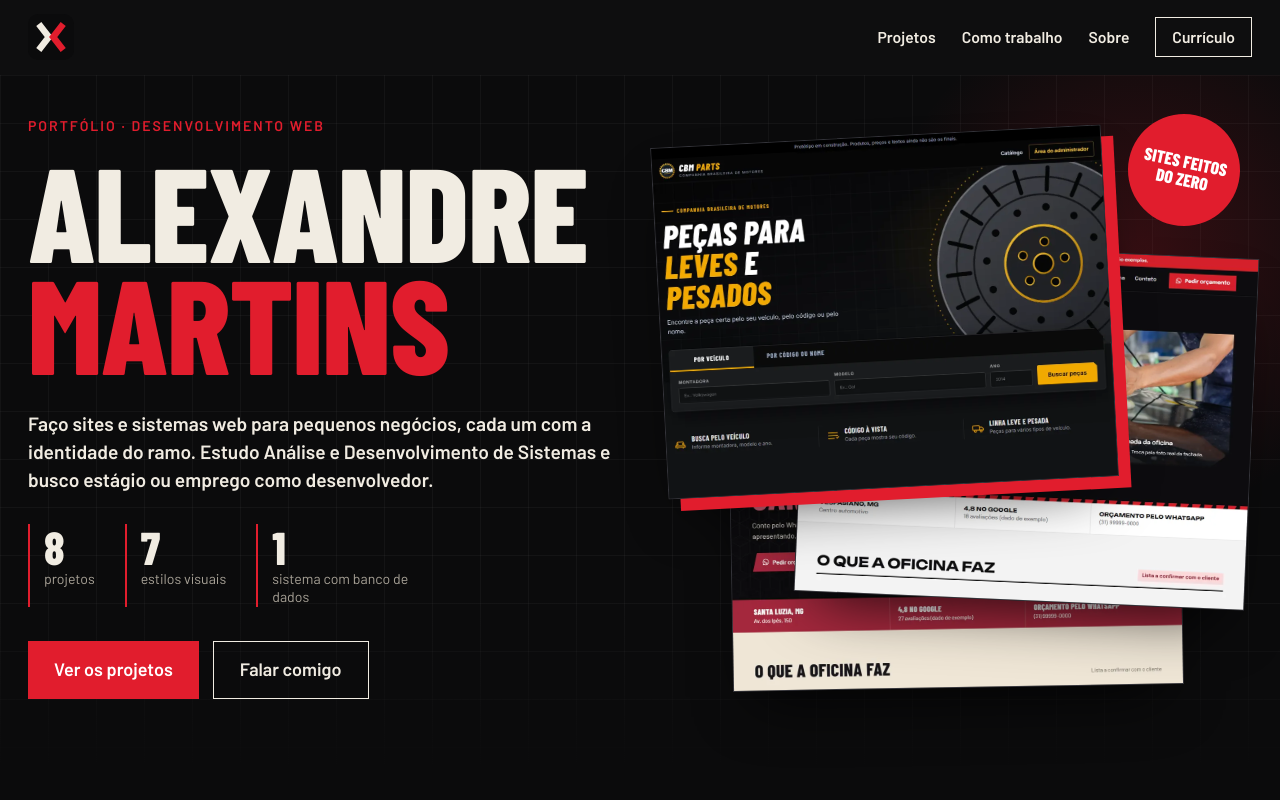
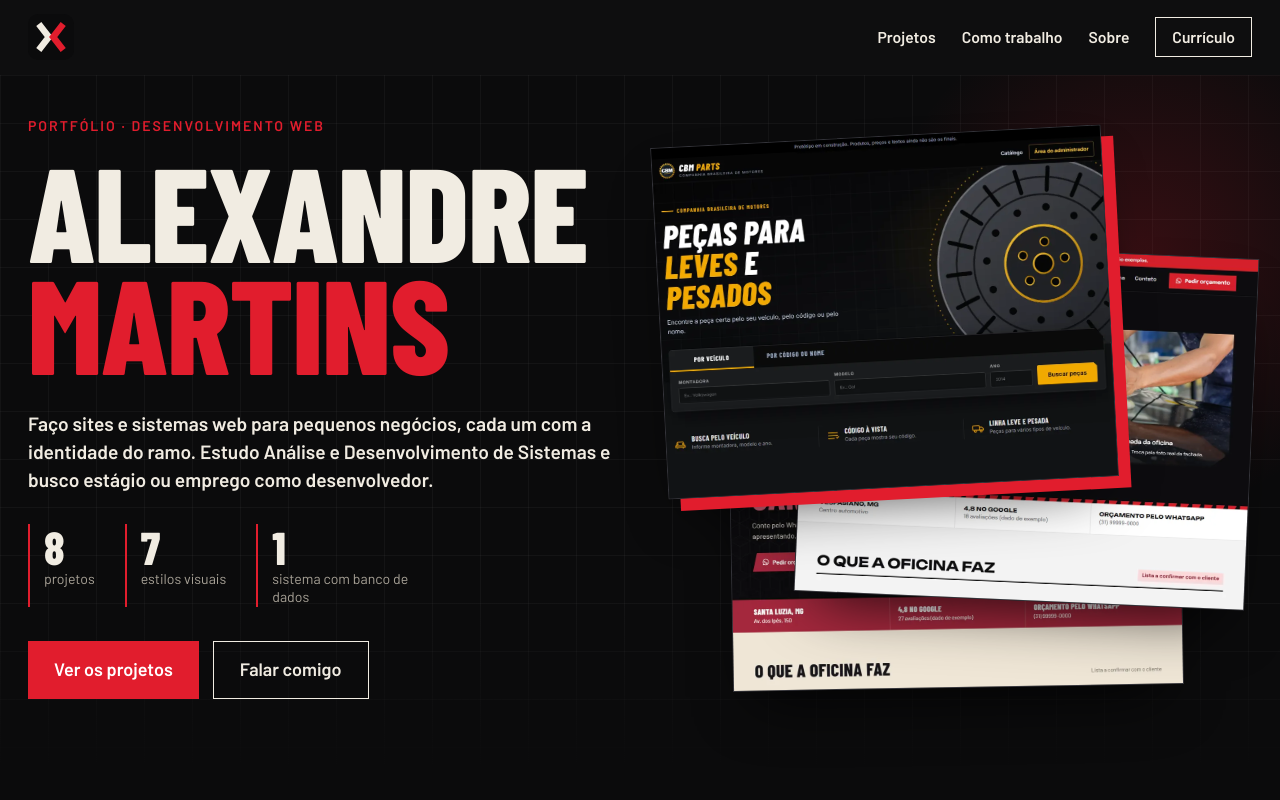
Before and after one commit to xANDE-git/portfolio-xandedev, a plain HTML site: page index.html in a window 1280 px wide. Shown: the top 800 px of the page. Drawn offline with Linux system fonts and the light colour scheme.

Commit message:
Portfólio: remove o selo redondo da capa

```diff
--- a/estilo.css
+++ b/estilo.css
@@ -35,7 +35,6 @@ h1 span{display:block}.l2{color:var(--a)}
 .cl1{left:0;top:2%;z-index:3;transform:rotate(-3deg);box-shadow:12px 12px 0 var(--a),0 30px 60px -24px rgba(0,0,0,.8)}
 .cl2{right:0;top:22%;z-index:2;transform:rotate(2.5deg)}
 .cl3{left:12%;bottom:0;z-index:1;transform:rotate(-1deg)}
-.selo-h{position:absolute;right:2%;top:-2%;z-index:4;display:grid;place-items:center;width:112px;height:112px;border-radius:50%;background:var(--a);color:#fff;font:800 1.1rem/1.05 Cond,sans-serif;text-transform:uppercase;text-align:center;transform:rotate(12deg)}
 /* seções */
 .sec-cab{display:flex;justify-content:space-between;align-items:end;flex-wrap:wrap;gap:12px 40px;padding:90px 0 34px}
 h2{font:800 clamp(2.8rem,6vw,5.2rem)/.9 Cond,sans-serif;text-transform:uppercase;position:relative}h2::before{content:"";display:block;width:56px;height:6px;background:var(--a);margin-bottom:18px}
@@ -79,7 +78,7 @@ h3{font:800 clamp(2.4rem,4.2vw,4rem)/.95 Cond,sans-serif;text-transform:uppercas
 .rod .mini{font-weight:400;font-size:.85rem;opacity:.8;border-top:1px solid rgba(255,255,255,.35);padding-top:18px;margin:44px 0 0;max-width:none}
 .e404{padding:20vh 0}.e404 h1{font-size:clamp(3rem,10vw,8rem)}
 @media(max-width:1000px){.w{width:calc(100% - 32px)}nav{gap:16px;font-size:.9rem}nav a:not(.cv){display:none}.hero-g{grid-template-columns:1fr;gap:34px}.colagem{max-width:560px;width:100%;margin:10px auto 0}.dest{grid-template-columns:1fr;padding:22px;gap:26px}.dest .quadro{box-shadow:8px 8px 0 var(--a)}.proj,.proj.inv{grid-template-columns:1fr;gap:20px;padding:40px 0}.proj .quadro,.proj.inv .quadro{order:3}.passos{grid-template-columns:1fr 1fr}.sobre-g{grid-template-columns:1fr;gap:34px}.sec-cab{padding-top:64px}}
-@media(max-width:560px){.passos{grid-template-columns:1fr}.cta .bt{width:100%;justify-content:center}.selo-h{width:88px;height:88px;font-size:.9rem}.rod-l{font-size:1.4rem}}
+@media(max-width:560px){.passos{grid-template-columns:1fr}.cta .bt{width:100%;justify-content:center}.rod-l{font-size:1.4rem}}
 @media(prefers-reduced-motion:no-preference){
 .hero-t>*,.colagem{animation:sobe .9s var(--ease) both}
 .tag{animation-delay:.05s}.hero h1{animation-delay:.15s}.lead{animation-delay:.32s}.nums{animation-delay:.42s}.cta{animation-delay:.52s}.colagem{animation-delay:.3s}
--- a/index.html
+++ b/index.html
@@ -47,7 +47,7 @@
       </ul>
       <div class="cta"><a class="bt" href="#projetos">Ver os projetos</a><a class="bt sec" href="mailto:xandemartinscosta@gmail.com">Falar comigo</a></div>
     </div>
-    <div class="colagem" aria-hidden="true"><img class="cl cl1" src="img/cbm.webp" width="1100" height="859" alt="" fetchpriority="high"><img class="cl cl2" src="img/esportivo.webp" width="1100" height="859" alt=""><img class="cl cl3" src="img/hexagonos.webp" width="1100" height="859" alt=""><span class="selo-h">sites feitos<br>do zero</span></div>
+    <div class="colagem" aria-hidden="true"><img class="cl cl1" src="img/cbm.webp" width="1100" height="859" alt="" fetchpriority="high"><img class="cl cl2" src="img/esportivo.webp" width="1100" height="859" alt=""><img class="cl cl3" src="img/hexagonos.webp" width="1100" height="859" alt=""></div>
   </div>
 </section>
 
```
